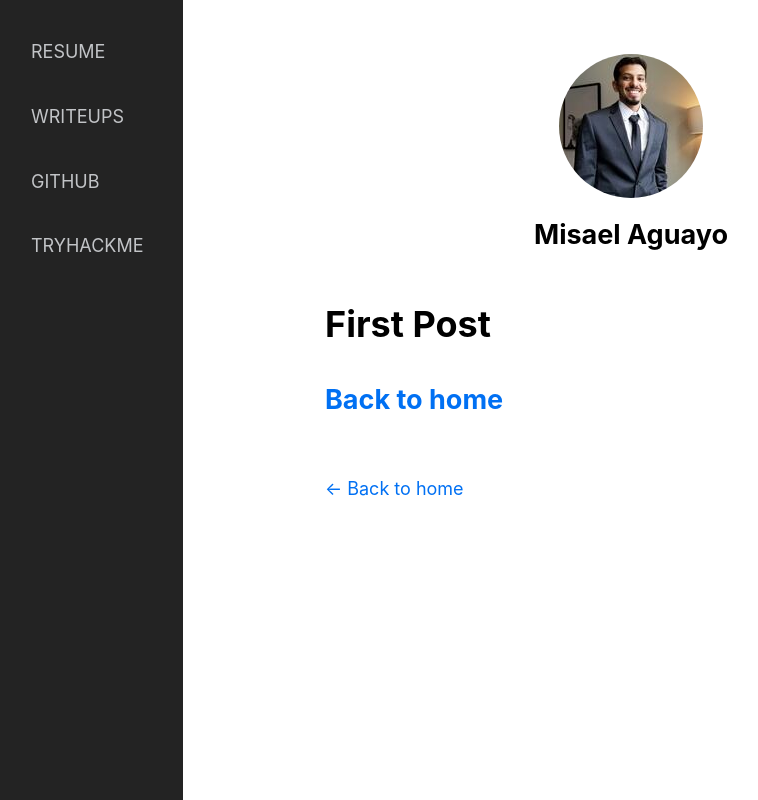
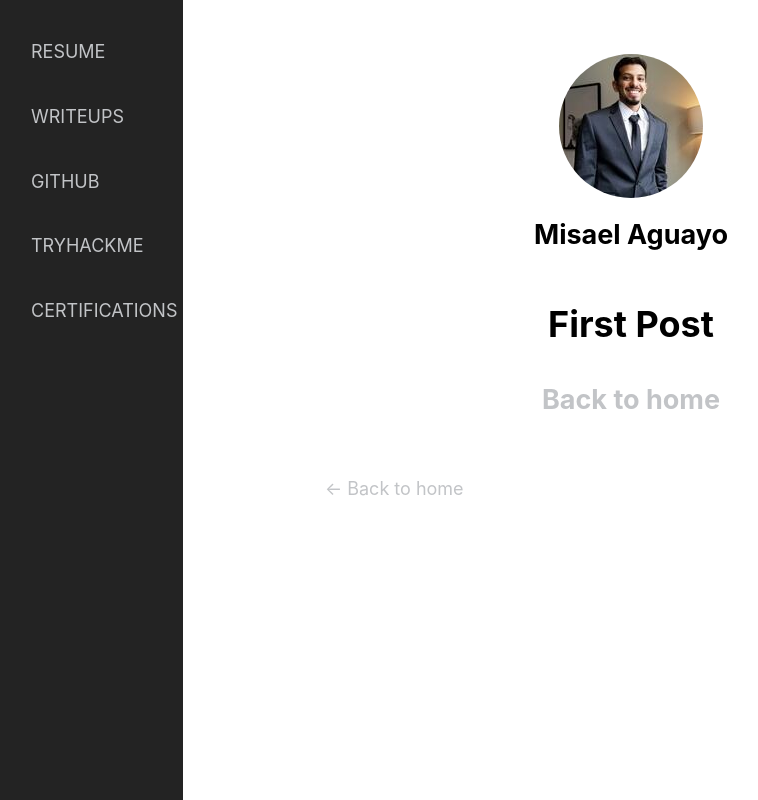
Before and after one commit to misaelaguayo/NextJSBlog, a Next.js app: page /posts/first-post in a window 1280 px wide. Shown: the whole page, without its empty margins (9-767 px from the left). Built offline with nearby package versions, Linux system fonts and the light colour scheme.

Commit message:
Added small improvements to navbar

```diff
--- a/components/navbar.tsx
+++ b/components/navbar.tsx
@@ -3,10 +3,23 @@ import styles from "./navbar.module.css";
 const Navbar = () => {
   return (
     <div className={styles.nav}>
-      <ul>RESUME</ul>
-      <ul>WRITEUPS</ul>
-      <ul>GITHUB</ul>
-      <ul>TRYHACKME</ul>
+      <ul>
+        <a href="/Resume.docx" download>
+          RESUME
+        </a>
+      </ul>
+      <ul>
+        <a href="/posts/first-post">WRITEUPS</a>
+      </ul>
+      <ul>
+        <a href="https://github.com/misaelaguayo">GITHUB</a>
+      </ul>
+      <ul>
+        <a href="https://tryhackme.com/p/irishyogashirt">TRYHACKME</a>
+      </ul>
+      <ul>
+        <a href="/posts/certifications">CERTIFICATIONS</a>
+      </ul>
     </div>
   );
 };
--- a/pages/posts/first-post.tsx
+++ b/pages/posts/first-post.tsx
@@ -1,15 +1,20 @@
 import Head from "next/head";
 import Link from "next/link";
+import { CSSProperties } from "react";
 import Layout from "../../components/layout";
+
+const centerStyle: CSSProperties = {
+  textAlign: "center",
+};
 
 export default function FirstPost() {
   return (
     <Layout home={undefined}>
       <Head>
-        <title>First Post</title>
+        <title>Placeholder for now</title>
       </Head>
-      <h1>First Post</h1>
-      <h2>
+      <h1 style={centerStyle}>First Post</h1>
+      <h2 style={centerStyle}>
         <Link href="/">
           <a>Back to home</a>
         </Link>
--- a/styles/global.css
+++ b/styles/global.css
@@ -13,7 +13,7 @@ body {
 }
 
 a {
-  color: #0070f3;
+  color: #c2c4c7;
   text-decoration: none;
 }
 
```
Also changed, not shown: 2 other files (tests, documents, lock files or other folders).
